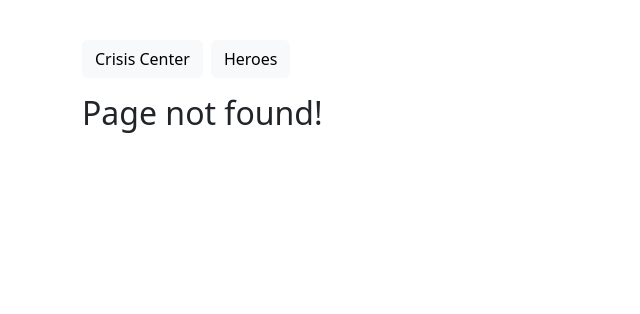
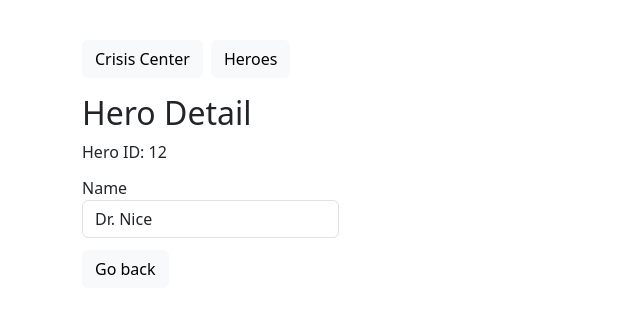
Before and after one commit to sheheryarali1-netizen/angular-guards, an Angular app: page /hero/12 in a window 1280 px wide. Before the commit this address had no page. Shown: the top 314 px of the page, without its empty margins (0-640 px from the left). Built offline with nearby package versions, Linux system fonts and the light colour scheme.

Commit message:
Created the hero detail component

```diff
--- /dev/null
+++ b/src/app/heroes/hero-detail/hero-detail.component.css
@@ -0,0 +1,7 @@
+.hero-details {
+  display: flex;
+  flex-direction: column;
+  justify-content: flex-start;
+  align-items: flex-start;
+  gap: 12px;
+}
--- /dev/null
+++ b/src/app/heroes/hero-detail/hero-detail.component.html
@@ -0,0 +1,18 @@
+<h2>Hero Detail</h2>
+
+<div *ngIf="hero$ | async as hero" class="hero-details">
+  <div>Hero ID: {{ hero.id }}</div>
+
+  <div class="form-group">
+    <label for="heroName"> Name </label>
+
+    <input
+      type="text"
+      id="heroName"
+      [(ngModel)]="hero.name"
+      class="form-control"
+    />
+  </div>
+
+  <button class="btn btn-light" (click)="goBack()">Go back</button>
+</div>
--- /dev/null
+++ b/src/app/heroes/hero-detail/hero-detail.component.ts
@@ -0,0 +1,34 @@
+import { Component, OnInit } from '@angular/core';
+import { ActivatedRoute } from '@angular/router';
+import { Observable, switchMap } from 'rxjs';
+import { Hero } from '../utils';
+import { HeroService } from '../hero.service';
+import { Location } from '@angular/common';
+
+@Component({
+  selector: 'app-hero-detail',
+  templateUrl: './hero-detail.component.html',
+  styleUrls: ['./hero-detail.component.css'],
+})
+export class HeroDetailComponent implements OnInit {
+  constructor(
+    private route: ActivatedRoute,
+    private heroService: HeroService,
+    private location: Location,
+  ) {}
+
+  public hero$!: Observable<Hero>;
+
+  public ngOnInit() {
+    this.hero$ = this.route.paramMap.pipe(
+      switchMap((paramMap) => {
+        const id = Number(paramMap.get('id'));
+        return this.heroService.getHero(id);
+      }),
+    );
+  }
+
+  public goBack() {
+    this.location.back();
+  }
+}
--- a/src/app/heroes/hero.service.ts
+++ b/src/app/heroes/hero.service.ts
@@ -1,5 +1,5 @@
 import { Injectable } from '@angular/core';
-import { of } from 'rxjs';
+import { map, of } from 'rxjs';
 import { HEROES } from './utils';
 
 @Injectable()
@@ -7,4 +7,10 @@ export class HeroService {
   public getHeroes() {
     return of(HEROES);
   }
+
+  public getHero(id: number) {
+    return this.getHeroes().pipe(
+      map((heroes) => heroes.find((item) => item.id === id)!),
+    );
+  }
 }
--- a/src/app/heroes/heroes-list/heroes-list.component.css
+++ b/src/app/heroes/heroes-list/heroes-list.component.css
@@ -30,4 +30,5 @@
   padding-block: 12px;
   padding-inline: 16px;
   flex-grow: 1;
+  color: black;
 }
--- a/src/app/heroes/heroes-list/heroes-list.component.html
+++ b/src/app/heroes/heroes-list/heroes-list.component.html
@@ -4,7 +4,11 @@
   <div *ngFor="let hero of heroes$ | async" class="list-item">
     <div class="hero-id">{{ hero.id }}</div>
 
-    <div class="hero-name">{{ hero.name }}</div>
+    <a
+      [routerLink]="['/hero', hero.id]"
+      class="text-decoration-none hero-name"
+      >{{ hero.name }}</a
+    >
   </div>
 </div>
 
--- a/src/app/heroes/heroes-routing.module.ts
+++ b/src/app/heroes/heroes-routing.module.ts
@@ -2,11 +2,16 @@ import { NgModule } from '@angular/core';
 import { RouterModule, Routes } from '@angular/router';
 import { HeroesListComponent } from './heroes-list/heroes-list.component';
 import { CommonModule } from '@angular/common';
+import { HeroDetailComponent } from './hero-detail/hero-detail.component';
 
 const routes: Routes = [
   {
     path: 'heroes',
     component: HeroesListComponent,
+  },
+  {
+    path: 'hero/:id',
+    component: HeroDetailComponent,
   },
 ];
 
--- a/src/app/heroes/heroes.module.ts
+++ b/src/app/heroes/heroes.module.ts
@@ -3,10 +3,12 @@ import { CommonModule } from '@angular/common';
 
 import { HeroesRoutingModule } from './heroes-routing.module';
 import { HeroService } from './hero.service';
+import { HeroDetailComponent } from './hero-detail/hero-detail.component';
+import { FormsModule } from '@angular/forms';
 
 @NgModule({
-  declarations: [],
-  imports: [CommonModule, HeroesRoutingModule],
+  declarations: [HeroDetailComponent],
+  imports: [CommonModule, HeroesRoutingModule, FormsModule],
   exports: [HeroesRoutingModule],
   providers: [HeroService],
 })
```
